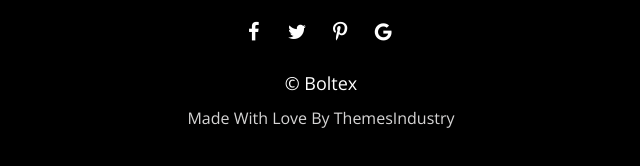
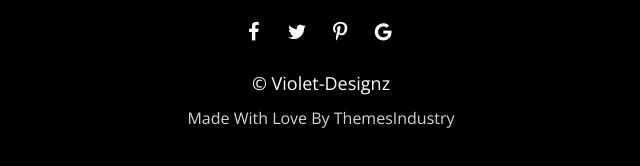
Before and after one commit to adgossett/LaurDare-Company, a plain HTML site: page Index.html in a window 1280 px wide. Shown: the part 4438-4604 px from the top of the page, 319-959 px from the left. Drawn offline with nearby package versions, Linux system fonts and the light colour scheme; files whose address does not match are found by name.

Commit message:
Update Index.html

```diff
--- a/Index.html
+++ b/Index.html
@@ -358,7 +358,7 @@
                                 class="fa fa-google" aria-hidden="true"></i><span></span></a>
                     </div>
                 </div>
-                <p class="text-white text-large margin-10px-bottom margin-20px-top">© Boltex</p>
+                <p class="text-white text-large margin-10px-bottom margin-20px-top">© Violet-Designz</p>
                 <p class="text-light-gray margin-10px-bottom">Made With Love By ThemesIndustry</p>
             </div>
         </div>
```
